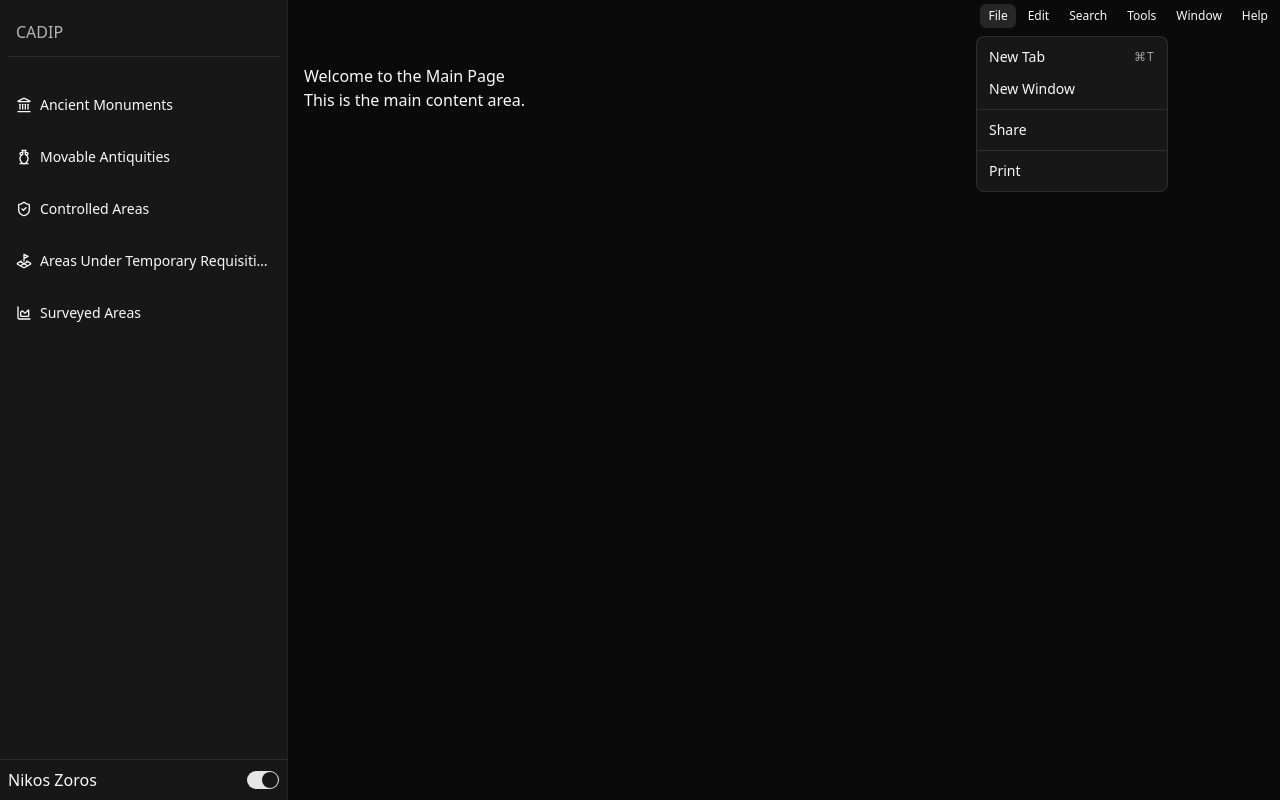
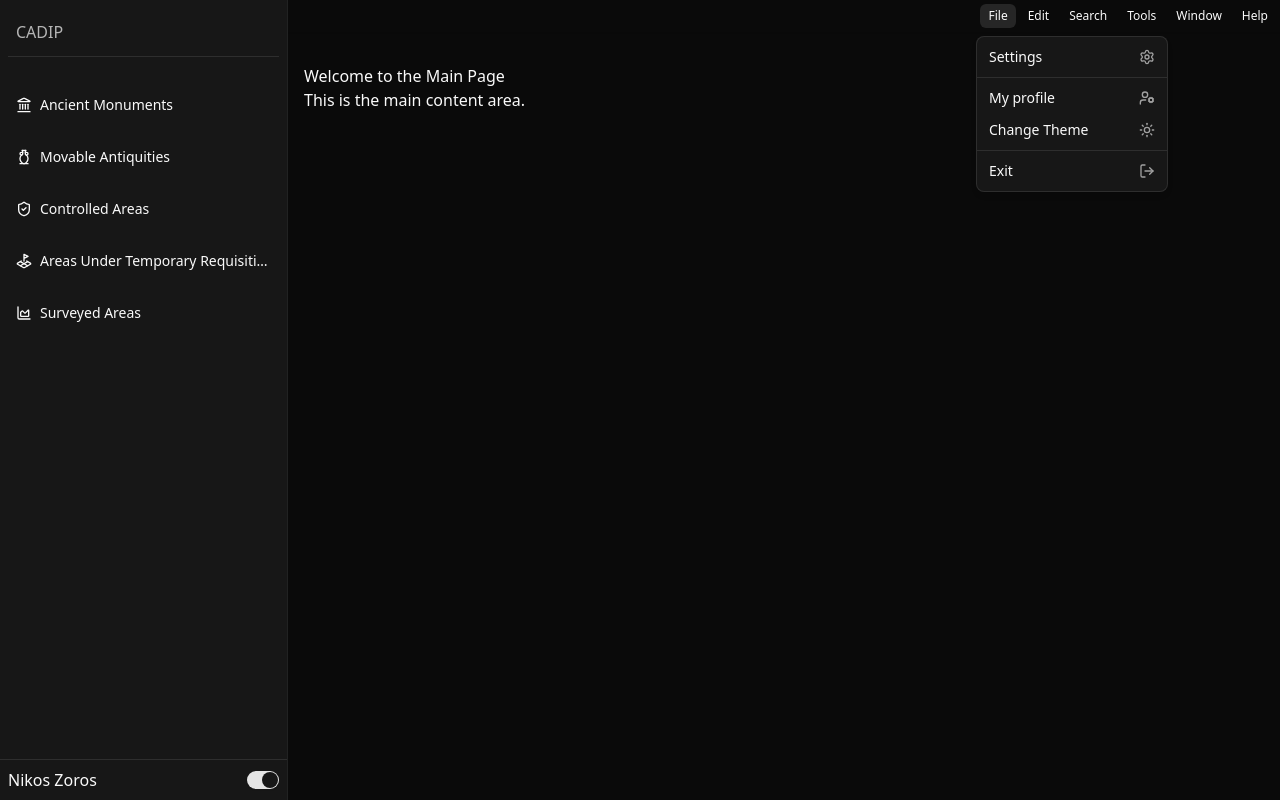
Before and after one commit to NikosZoros3533/CADIP, a React (Vite) app: page / in a window 1280 px wide. Both pictures are taken after a click on the button "File". Built offline with nearby package versions, Linux system fonts and the light colour scheme.

Commit message:
feat: update AppMenubar and AppSidebar with new icons and improved layout

```diff
--- a/src/components/app-menubar.jsx
+++ b/src/components/app-menubar.jsx
@@ -7,6 +7,16 @@ import {
   MenubarShortcut,
   MenubarTrigger,
 } from "@/components/ui/menubar";
+import {
+  Settings,
+  UserCog,
+  LogOut,
+  CirclePlus,
+  Sun,
+  BookType,
+  BookOpen,
+  MapPin,
+} from "lucide-react";
 
 export default function AppMenubar() {
   return (
@@ -15,78 +25,78 @@ export default function AppMenubar() {
         <MenubarTrigger>File</MenubarTrigger>
         <MenubarContent>
           <MenubarItem>
-            New Tab <MenubarShortcut>⌘T</MenubarShortcut>
+            Settings
+            <Settings />
           </MenubarItem>
-          <MenubarItem>New Window</MenubarItem>
           <MenubarSeparator />
-          <MenubarItem>Share</MenubarItem>
+          <MenubarItem>
+            My profile
+            <UserCog />
+          </MenubarItem>
+          <MenubarItem>
+            Change Theme <Sun />
+          </MenubarItem>
           <MenubarSeparator />
-          <MenubarItem>Print</MenubarItem>
+          <MenubarItem>
+            Exit
+            <LogOut />
+          </MenubarItem>
         </MenubarContent>
       </MenubarMenu>
       <MenubarMenu>
         <MenubarTrigger>Edit</MenubarTrigger>
         <MenubarContent>
           <MenubarItem>
-            New Tab <MenubarShortcut>⌘T</MenubarShortcut>
+            Add
+            <CirclePlus />
           </MenubarItem>
-          <MenubarItem>New Window</MenubarItem>
           <MenubarSeparator />
-          <MenubarItem>Share</MenubarItem>
+          <MenubarItem>
+            Thesaurus of Terms
+            <BookType />
+          </MenubarItem>
+          <MenubarItem>
+            Bibliographic Sources <BookOpen />
+          </MenubarItem>
           <MenubarSeparator />
-          <MenubarItem>Print</MenubarItem>
+          <MenubarItem>
+            GIS Map <MapPin />
+          </MenubarItem>
         </MenubarContent>
       </MenubarMenu>
       <MenubarMenu>
         <MenubarTrigger>Search</MenubarTrigger>
         <MenubarContent>
-          <MenubarItem>
-            New Tab <MenubarShortcut>⌘T</MenubarShortcut>
-          </MenubarItem>
-          <MenubarItem>New Window</MenubarItem>
-          <MenubarSeparator />
-          <MenubarItem>Share</MenubarItem>
-          <MenubarSeparator />
-          <MenubarItem>Print</MenubarItem>
+          <MenubarItem>Ancients Monuments</MenubarItem>
+          <MenubarItem>Movable Antiquities</MenubarItem>
+          <MenubarItem>Controlled Areas</MenubarItem>
+          <MenubarItem>Areas Under Temporary Requisition</MenubarItem>
+          <MenubarItem>Surveyed Areas</MenubarItem>
         </MenubarContent>
       </MenubarMenu>
       <MenubarMenu>
         <MenubarTrigger>Tools</MenubarTrigger>
         <MenubarContent>
-          <MenubarItem>
-            New Tab <MenubarShortcut>⌘T</MenubarShortcut>
-          </MenubarItem>
-          <MenubarItem>New Window</MenubarItem>
-          <MenubarSeparator />
-          <MenubarItem>Share</MenubarItem>
-          <MenubarSeparator />
-          <MenubarItem>Print</MenubarItem>
+          <MenubarItem>Sync Spatial Data</MenubarItem>
+          <MenubarItem>Inconsistent Spatial Data Check</MenubarItem>
         </MenubarContent>
       </MenubarMenu>
       <MenubarMenu>
         <MenubarTrigger>Window</MenubarTrigger>
         <MenubarContent>
           <MenubarItem>
-            New Tab <MenubarShortcut>⌘T</MenubarShortcut>
+            Toggle Sidebar <MenubarShortcut>Ctrl+b</MenubarShortcut>
           </MenubarItem>
-          <MenubarItem>New Window</MenubarItem>
-          <MenubarSeparator />
-          <MenubarItem>Share</MenubarItem>
-          <MenubarSeparator />
-          <MenubarItem>Print</MenubarItem>
         </MenubarContent>
       </MenubarMenu>
       <MenubarMenu>
         <MenubarTrigger>Help</MenubarTrigger>
         <MenubarContent>
           <MenubarItem>
-            New Tab <MenubarShortcut>⌘T</MenubarShortcut>
+            About
           </MenubarItem>
-          <MenubarItem>New Window</MenubarItem>
           <MenubarSeparator />
-          <MenubarItem>Share</MenubarItem>
-          <MenubarSeparator />
-          <MenubarItem>Print</MenubarItem>
+          <MenubarItem>Documentation</MenubarItem>
         </MenubarContent>
       </MenubarMenu>
     </Menubar>
--- a/src/components/app-sidebar.jsx
+++ b/src/components/app-sidebar.jsx
@@ -111,7 +111,7 @@ export default function AppSidebar() {
   );
   return isMobile ? (
     <>
-      {<SidebarTrigger className="fixed top-1 left-2 z-50" />}
+      {<SidebarTrigger  className="relative"/>}
       {sidebar}
     </>
   ) : (
--- a/src/components/ui/menubar.jsx
+++ b/src/components/ui/menubar.jsx
@@ -93,7 +93,7 @@ function MenubarItem({
       data-inset={inset}
       data-variant={variant}
       className={cn(
-        "focus:bg-accent focus:text-accent-foreground data-[variant=destructive]:text-destructive data-[variant=destructive]:focus:bg-destructive/10 dark:data-[variant=destructive]:focus:bg-destructive/20 data-[variant=destructive]:focus:text-destructive data-[variant=destructive]:*:[svg]:!text-destructive [&_svg:not([class*='text-'])]:text-muted-foreground relative flex cursor-default items-center gap-2 rounded-sm px-2 py-1.5 text-sm outline-hidden select-none data-[disabled]:pointer-events-none data-[disabled]:opacity-50 data-[inset]:pl-8 [&_svg]:pointer-events-none [&_svg]:shrink-0 [&_svg:not([class*='size-'])]:size-4",
+        "focus:bg-accent focus:text-accent-foreground data-[variant=destructive]:text-destructive data-[variant=destructive]:focus:bg-destructive/10 dark:data-[variant=destructive]:focus:bg-destructive/20 data-[variant=destructive]:focus:text-destructive data-[variant=destructive]:*:[svg]:!text-destructive [&_svg:not([class*='text-'])]:text-muted-foreground relative flex cursor-default items-center gap-2 rounded-sm px-2 py-1.5 text-sm outline-hidden select-none data-[disabled]:pointer-events-none data-[disabled]:opacity-50 data-[inset]:pl-8 [&_svg]:pointer-events-none [&_svg]:shrink-0 [&_svg:not([class*='size-'])]:size-4 justify-between",
         className
       )}
       {...props} />
--- a/src/layouts/MainLayout.jsx
+++ b/src/layouts/MainLayout.jsx
@@ -1,15 +1,17 @@
 import AppMenubar from "@/components/app-menubar";
 import AppSidebar from "@/components/app-sidebar";
-import { SidebarProvider, SidebarTrigger, useSidebar } from "@/components/ui/sidebar";
+import {
+  SidebarProvider,
+  SidebarTrigger,
+  useSidebar,
+} from "@/components/ui/sidebar";
 import { Outlet } from "react-router-dom";
 
 export default function MainLayout() {
-
-
   return (
     <div className="[--header-height:2rem]">
-      <AppMenubar />
       <SidebarProvider>
+        <AppMenubar />
         <AppSidebar />
         <main className="mt-[var(--header-height)] w-full">
           {/* <SidebarTrigger/> */}
```
